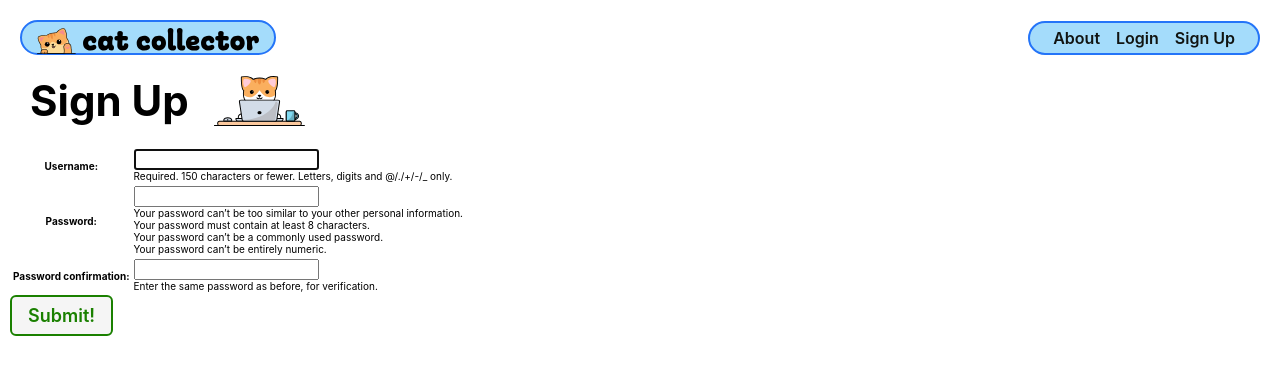
After one commit to F-Bossom/django-crud-app-cat-collector, a Django app: page /accounts/signup/ in a window 1280 px wide. The commit adds this page. Shown: the top 375 px of the page. Run offline with Django 5.2, Linux system fonts and the light colour scheme.

Commit message:
added user authentication and associations

```diff
--- a/catcollector/settings.py
+++ b/catcollector/settings.py
@@ -124,3 +124,8 @@ STATIC_URL = 'static/'
 # https://docs.djangoproject.com/en/5.2/ref/settings/#default-auto-field
 
 DEFAULT_AUTO_FIELD = 'django.db.models.BigAutoField'
+
+
+LOGIN_REDIRECT_URL = 'cat-index'
+
+LOGOUT_REDIRECT_URL = 'home'
--- a/catcollector/urls.py
+++ b/catcollector/urls.py
@@ -19,6 +19,7 @@ from django.urls import path,include
 
 urlpatterns = [
     path('admin/', admin.site.urls),
-    path('', include('main_app.urls'))
+    path('', include('main_app.urls')),
+    path('accounts/', include('django.contrib.auth.urls'))
     # path('/users/, view.get_user, name='get_users') # this would handle Index show All user,  Post to create a new user
 ]
--- a/main_app/models.py
+++ b/main_app/models.py
@@ -1,6 +1,7 @@
 # This has instructions on how to be a django model
 from django.db import models
 from django.urls import reverse
+from django.contrib.auth.models import User
 # Create your models here.
 
 class Toy(models.Model):
@@ -20,12 +21,13 @@ class Cat(models.Model):
     description = models.TextField(max_length=250)
     age = models.IntegerField()
     toy = models.ManyToManyField(Toy) #should have been toys
+    user = models.ForeignKey(User, on_delete=models.CASCADE)
 
     def __str__(self):
         return f"A Cat named {self.name} that is {self.age} years old."
 
     def get_absolute_url(self):
-        return reverse('cat_detail', kwargs={'pk': self.id})
+        return reverse('cat-detail', kwargs={'pk': self.id})
 
 MEALS = (
     ('B', 'Breakfast'),
--- a/main_app/static/css/base.css
+++ b/main_app/static/css/base.css
@@ -164,6 +164,23 @@ nav li {
   font-size: var(--font-reg);
 }
 
+#logout-form button {
+  text-decoration: none;
+  color: var(--text-color);
+  font-weight: 600;
+  font-size: 16px;
+  background: none;
+  border: none;
+  cursor: pointer;
+  padding: 0;
+  font-family: inherit;
+}
+
+#logout-form button:hover {
+  color: var(--link-hover-color);
+}
+
+
 @media only screen and (min-width: 768px) {
   header {
     position: sticky;
--- a/main_app/templates/base.html
+++ b/main_app/templates/base.html
@@ -27,11 +27,24 @@
       </div>
       <nav>
         <ul>
+          {% if user.is_authenticated %}
+          <li><a href="{% url 'cat-index' %}">All Cats</a></li>
+          <li><a href="{% url 'my-cats' %}">My Cats</a></li>
+          <li><a href="{% url 'toy-index' %}">All Toys</a></li>
+          <li><a href="{% url 'cat-create' %}">Add a Cat</a></li>
+          <li><a href="{% url 'toy-create' %}">Add a Toy</a></li>
           <li><a href="{% url 'about' %}">About</a></li>
-          <li><a href="{% url 'cat-create' %}">Create a Cat</a></li>
-          <li><a href="{% url 'toy_create'%}">Add a toy</a></li>
-          <li><a href="{% url 'cat-index' %}">All Cats</a></li>
-          <li><a href="{% url 'toy_list'%}">All Toys</a></li>
+          <li>
+            <form id="logout-form" method="post" action="{% url 'logout' %}">
+              {% csrf_token %}
+              <button type="submit">Log out</button>
+            </form>
+          </li>
+          {% else %}
+          <li><a href="{% url 'about' %}">About</a></li>
+          <li><a href="{% url 'home' %}">Login</a></li>
+          <li><a href="{% url 'signup' %}">Sign Up</a></li>
+          {% endif %}
         </ul>
       </nav>
     </header>
--- /dev/null
+++ b/main_app/templates/signup.html
@@ -0,0 +1,22 @@
+{% extends 'base.html' %}
+{% load static %}
+{% block head %}
+<link rel="stylesheet" href="{% static 'css/form.css' %}" />
+{% endblock %}
+{% block content %}
+<div class="page-header">
+  <h1>Sign Up</h1>
+  <img src="{% static 'images/nerd-cat.svg' %}" alt="A cat using a computer" />
+</div>
+{% if error_message %}
+  <p class="red-text">{{ error_message }}</p>
+{% endif %}
+<form action="" method="post" class="form-container" autocomplete="off">
+  {% csrf_token %}
+  <table>
+    {{ form.as_table }}
+  </table>
+  <button type="submit" class="btn submit">Submit!</button>
+</form>
+
+{% endblock %}
--- a/main_app/urls.py
+++ b/main_app/urls.py
@@ -2,9 +2,10 @@ from django.urls import path
 from . import views
 
 urlpatterns = [
-    path('', views.home, name='home'),
+    path('', views.Home.as_view(), name='home'),
+    path('accounts/signup/', views.signup, name='signup'),
     path('about/', views.about, name='about'),
-    # path('cats/', views.cat_index, name='cat-index'),
+    path('cats/me', views.my_cats_index, name="my-cats"),
     path('cats/', views.CatList.as_view(), name='cat-index'),
     path('cats/create', views.CatCreate.as_view(), name='cat-create' ),
     path('cats/<int:pk>', views.cat_detail, name='cat-detail'),
@@ -12,9 +13,9 @@ urlpatterns = [
     path('cats/<int:cat_id>/associate-toy/<int:toy_id>', views.associate_toy, name='associate-toy'),
     path('cats/<int:pk>/update', views.CatUpdate.as_view(), name='cat-update'),
     path('cats/<int:pk>/delete', views.CatDelete.as_view(), name='cat-delete'),
-    path('toys/create', views.ToyCreate.as_view(), name='toy_create'),
+    path('toys/create', views.ToyCreate.as_view(), name='toy-create'),
     path('toys/<int:pk>/', views.ToyDetail.as_view(), name='toy_detail'),
     path('toys/<int:pk>/update', views.ToyUpdate.as_view(), name='toy-update'),
     path('toys/<int:pk>/delete', views.ToyDelete.as_view(), name='toy-delete'),
-    path('toys/', views.ToyList.as_view(), name='toy_list'),
+    path('toys/', views.ToyList.as_view(), name='toy-index'),
 ]
--- a/main_app/views.py
+++ b/main_app/views.py
@@ -4,7 +4,10 @@ from django.views.generic import ListView, DetailView
 from django.views.generic.edit import CreateView, DeleteView, UpdateView
 from .forms import FeedingForm
 from django.urls import reverse
-
+from django.contrib.auth.views import LoginView
+from django.contrib.auth import login
+from django.contrib.auth.forms import UserCreationForm
+from django.contrib.auth.decorators import login_required
 
 # class Cat:
 #     def __init__(self, name, breed, description, age):
@@ -22,19 +25,30 @@ from django.urls import reverse
 # ]
 
 
-def home(request):
-    return render(request, 'home.html')
+# def home(request):
+#     return render(request, 'home.html')
+
+class Home(LoginView):
+    template_name = 'home.html'
 
 def about(request):
     return render(request, 'about.html')
 
+@login_required
 def cat_index(request, pk):
+    cats = Cat.objects.all()
     cats = Cat.objects.all(pk)
-
     return render(request, 'cats/detail.html', {
         'cat': cats,
     })
 
+@login_required
+def my_cats_index(request):
+    #Filter to only show the users cats
+    cats = Cat.objects.filter(user=request.user)
+    return render(request, 'cats/index.html', {'object_list': cats})
+
+@login_required
 def cat_detail(request, pk):
     cats = Cat.objects.get(id=pk)
     feeding_form = FeedingForm() # new instance of the form
@@ -46,6 +60,7 @@ def cat_detail(request, pk):
         'toys': toys # this should show toys the cat does not own
     })
 
+@login_required
 def add_feeding(request, cat_id):
     form = FeedingForm(request.POST)
     if form.is_valid():
@@ -54,10 +69,16 @@ def add_feeding(request, cat_id):
         new_feeding.save()
     return redirect('cat-detail', pk=cat_id)
 
+@login_required
 def associate_toy(request, cat_id, toy_id):
     Cat.objects.get(id=cat_id).toy.add(toy_id)
     return redirect('cat-detail', pk=cat_id)
 
+@login_required
+def remove_toy(request, cat_id, toy_id):
+    cat = Cat.objects.get(id=cat_id)
+    cat.toy.remove(toy_id)
+    return redirect('cat-detail', cat_id=cat.id)
 
 # CBV Class Based Views
 
@@ -72,12 +93,8 @@ DetailView - show page
 # Listing
 class CatList(ListView):
     model = Cat
-    # By default Listview will look for a template in the path
-    #  <your_app_name>/<modelname>_list.html
-    #  AKA we made a templates/main_app/cal_list.html
+    template_name = 'cats/index.html'
 
-    # or we override that default by providing a new path
-    template_name = 'cats/index.html'
 
 class CatCreate(CreateView):
     model = Cat
@@ -87,6 +104,9 @@ class CatCreate(CreateView):
     fields = ['name', 'breed', 'description', 'age']
     # success_url='/cats/'
 
+    def form_valid(self, form):
+        form.instance.user = self.request.user
+        return super().form_valid(form)
 
 # Detail
 class CatDetail(DetailView):
@@ -124,3 +144,26 @@ class ToyUpdate(UpdateView):
 class ToyDelete(DeleteView):
     model = Toy
     success_url = '/toys/'
+
+def signup(request):
+    error_message = ''
+
+    # request has a "method" on it was can use to check what type of request this is
+    if request.method == "POST":
+        # request also as request.POST === req.body
+        form = UserCreationForm(request.POST)
+        if form.is_valid():
+            # save this user is the form is valid
+            user = form.save()
+            # Login a user using the login method from django auth
+            login(request, user)
+            # redirect to the index page
+            return redirect('cat-index')
+        else:
+            error_message = "Invalid sign up - try again"
+
+    form = UserCreationForm()
+    return render(request, 'signup.html', {
+        'form': form,
+        'error_message': error_message
+    })
```
Also changed, not shown: main_app/templates/home.html (+10 -0 lines), main_app/migrations/0005_cat_user.py (added).
